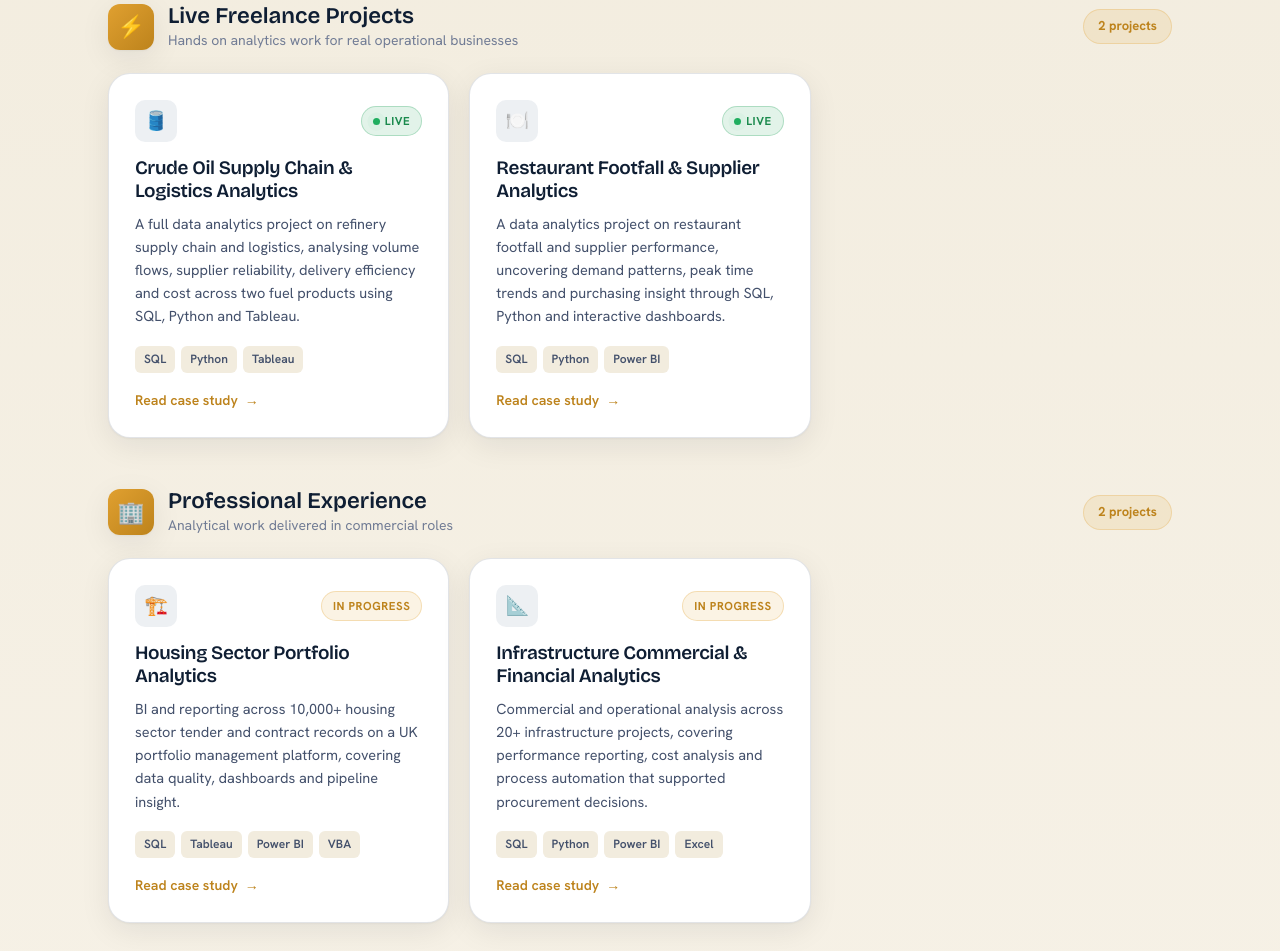
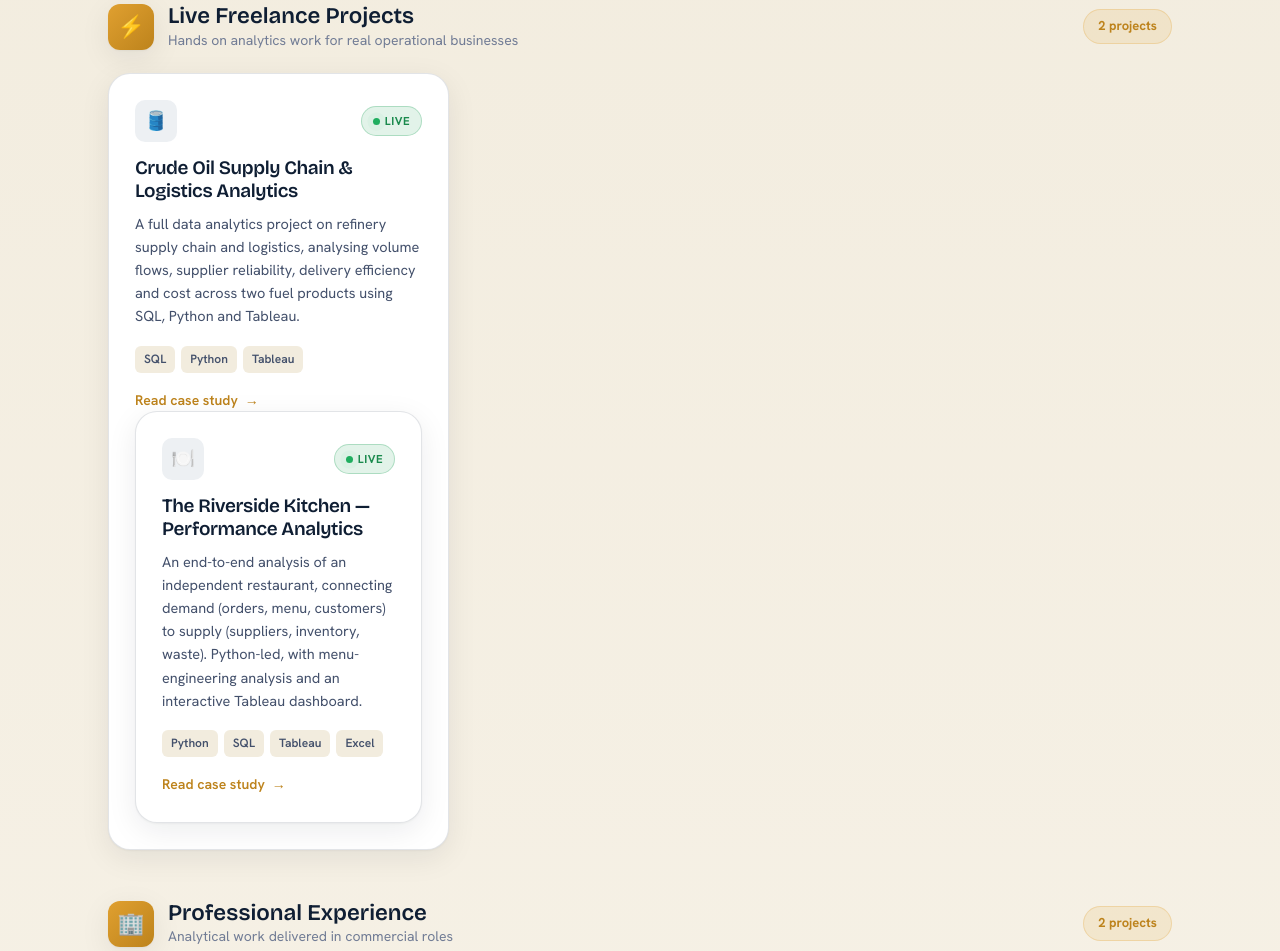
Before and after one commit to prachidabli-data/prachidabli-data.github.io, a plain HTML site: page index.html in a window 1280 px wide. Shown: the part 6995-7946 px from the top of the page. Drawn offline with nearby package versions, Linux system fonts and the light colour scheme.

Commit message:
Update index.html

```diff
--- a/index.html
+++ b/index.html
@@ -598,13 +598,12 @@
           <p>A full data analytics project on refinery supply chain and logistics, analysing volume flows, supplier reliability, delivery efficiency and cost across two fuel products using SQL, Python and Tableau.</p>
           <div class="pstack"><span>SQL</span><span>Python</span><span>Tableau</span></div>
           <a class="plink" href="crude-oil-case-study.html">Read case study <span class="arr">→</span></a>
-        </article>
         <article class="pcard">
           <div class="ptop"><div class="picon">🍽️</div><span class="pstatus st-live"><span class="ld"></span>Live</span></div>
-          <h4>Restaurant Footfall &amp; Supplier Analytics</h4>
-          <p>A data analytics project on restaurant footfall and supplier performance, uncovering demand patterns, peak time trends and purchasing insight through SQL, Python and interactive dashboards.</p>
-          <div class="pstack"><span>SQL</span><span>Python</span><span>Power BI</span></div>
-          <span class="plink">Read case study <span class="arr">→</span></span>
+          <h4>The Riverside Kitchen — Performance Analytics</h4>
+          <p>An end-to-end analysis of an independent restaurant, connecting demand (orders, menu, customers) to supply (suppliers, inventory, waste). Python-led, with menu-engineering analysis and an interactive Tableau dashboard.</p>
+          <div class="pstack"><span>Python</span><span>SQL</span><span>Tableau</span><span>Excel</span></div>
+          <a class="plink" href="riverside-kitchen-case-study.html">Read case study <span class="arr">→</span></a>
         </article>
       </div>
     </div>
```
